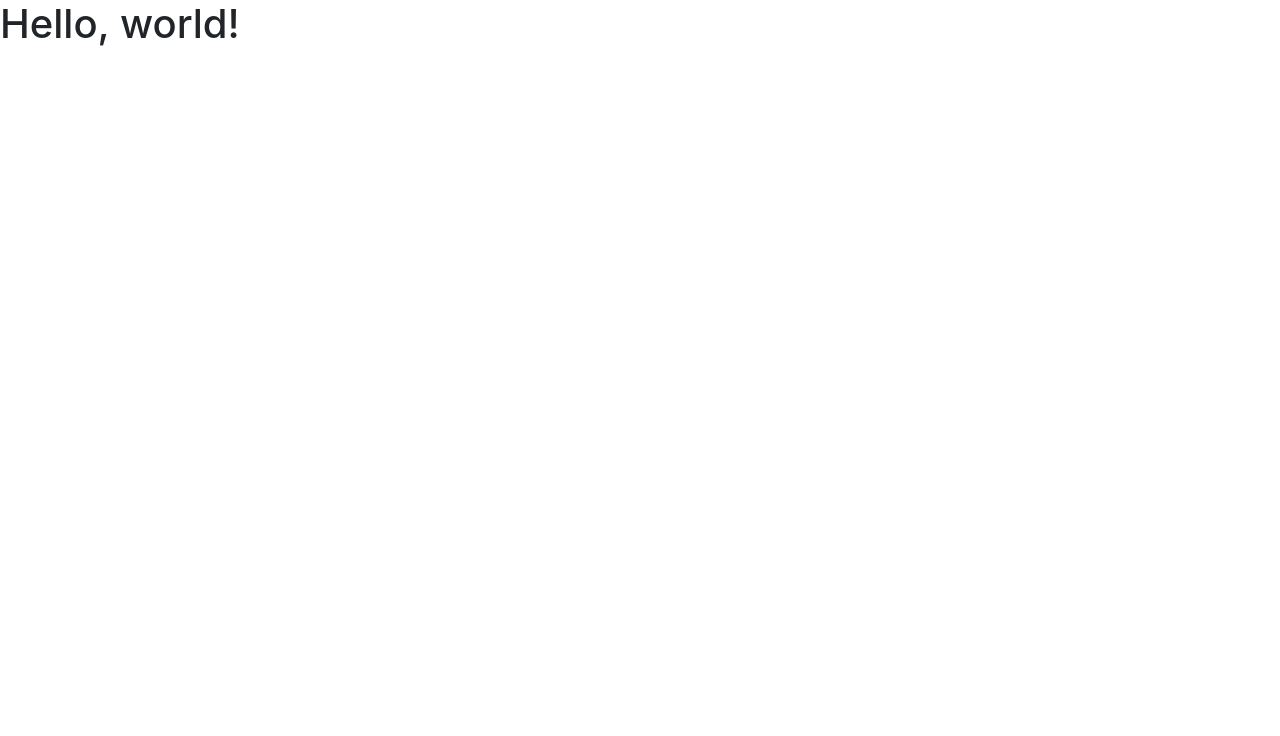
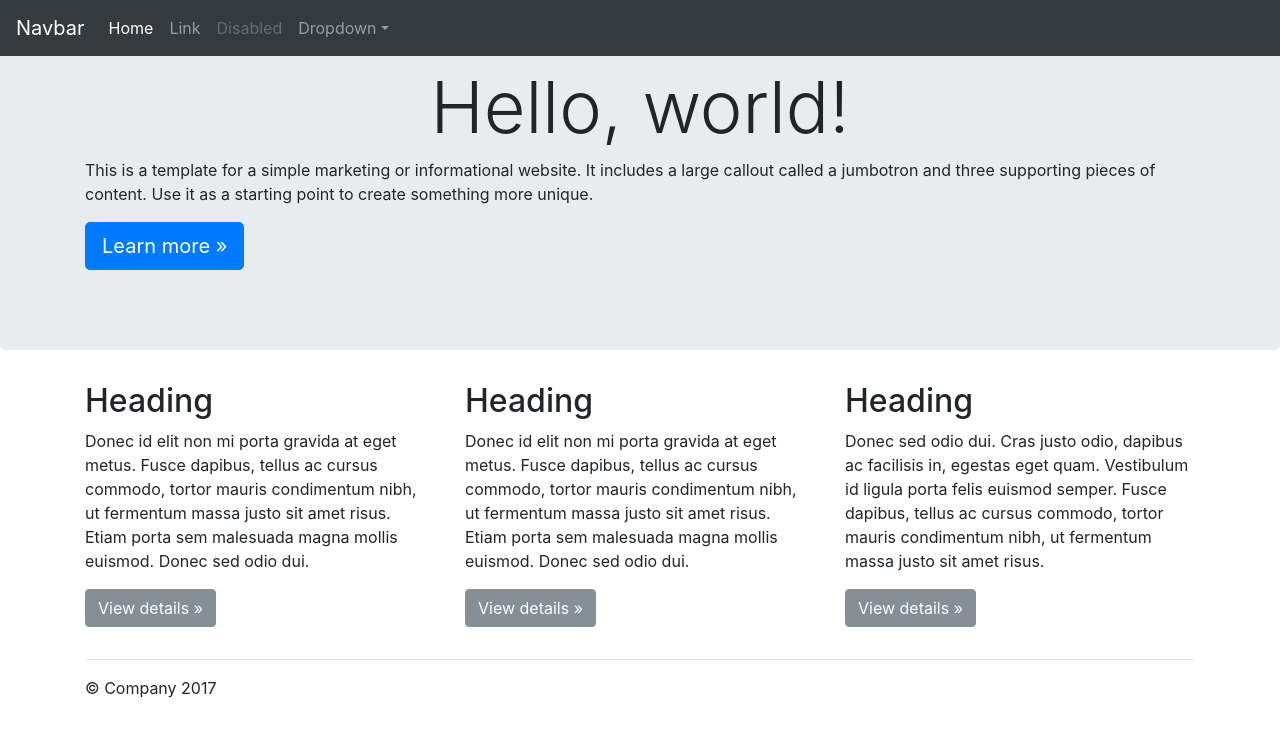
Before and after one commit to xabertum/rud_rock_radio_web, a plain HTML site: page index.html in a window 1280 px wide. Drawn offline with nearby package versions, Linux system fonts and the light colour scheme; files that its build step writes are made by us from their sources.

Commit message:
Initial commit

```diff
--- /dev/null
+++ b/css/index.css
@@ -0,0 +1,3 @@
+h1 {
+    text-align: center;
+}
--- a/index.html
+++ b/index.html
@@ -1,21 +1,104 @@
+
 <!doctype html>
 <html lang="en">
   <head>
-    <title>Hello, world!</title>
-    <!-- Required meta tags -->
     <meta charset="utf-8">
     <meta name="viewport" content="width=device-width, initial-scale=1, shrink-to-fit=no">
+    <meta name="description" content="">
+    <meta name="author" content="">
+    <link rel="icon" href="../../../../favicon.ico">
 
-    <!-- Bootstrap CSS -->
-    <link rel="stylesheet" href="https://maxcdn.bootstrapcdn.com/bootstrap/4.0.0-beta.2/css/bootstrap.min.css" integrity="sha384-PsH8R72JQ3SOdhVi3uxftmaW6Vc51MKb0q5P2rRUpPvrszuE4W1povHYgTpBfshb" crossorigin="anonymous">
-  </head>
-  <body>
-    <h1>Hello, world!</h1>
+    <title>Jumbotron Template for Bootstrap</title>
 
-    <!-- Optional JavaScript -->
-    <!-- jQuery first, then Popper.js, then Bootstrap JS -->
+    <!-- Bootstrap core CSS -->
+    <link href="/css/bootstrap.min.css" rel="stylesheet">
+
+    <!-- Custom styles for this template -->
+    <link href="index.css" rel="stylesheet">
+</head>
+
+<body>
+
+    <nav class="navbar navbar-expand-md navbar-dark fixed-top bg-dark">
+        <a class="navbar-brand" href="#">Navbar</a>
+        <button class="navbar-toggler" type="button" data-toggle="collapse" data-target="#navbarsExampleDefault" aria-controls="navbarsExampleDefault" aria-expanded="false" aria-label="Toggle navigation">
+        <span class="navbar-toggler-icon"></span>
+      </button>
+
+        <div class="collapse navbar-collapse" id="navbarsExampleDefault">
+            <ul class="navbar-nav mr-auto">
+                <li class="nav-item active">
+                    <a class="nav-link" href="#">Home <span class="sr-only">(current)</span></a>
+                </li>
+                <li class="nav-item">
+                    <a class="nav-link" href="#">Link</a>
+                </li>
+                <li class="nav-item">
+                    <a class="nav-link disabled" href="#">Disabled</a>
+                </li>
+                <li class="nav-item dropdown">
+                    <a class="nav-link dropdown-toggle" href="http://example.com" id="dropdown01" data-toggle="dropdown" aria-haspopup="true" aria-expanded="false">Dropdown</a>
+                    <div class="dropdown-menu" aria-labelledby="dropdown01">
+                        <a class="dropdown-item" href="#">Action</a>
+                        <a class="dropdown-item" href="#">Another action</a>
+                        <a class="dropdown-item" href="#">Something else here</a>
+                    </div>
+                </li>
+            </ul>
+
+        </div>
+    </nav>
+
+    <main role="main">
+
+        <!-- Main jumbotron for a primary marketing message or call to action -->
+        <div class="jumbotron">
+            <div class="container">
+                <h1 class="display-3">Hello, world!</h1>
+                <p>This is a template for a simple marketing or informational website. It includes a large callout called a jumbotron and three supporting pieces of content. Use it as a starting point to create something more unique.</p>
+                <p><a class="btn btn-primary btn-lg" href="#" role="button">Learn more &raquo;</a></p>
+            </div>
+        </div>
+
+        <div class="container">
+            <!-- Example row of columns -->
+            <div class="row">
+                <div class="col-md-4">
+                    <h2>Heading</h2>
+                    <p>Donec id elit non mi porta gravida at eget metus. Fusce dapibus, tellus ac cursus commodo, tortor mauris condimentum nibh, ut fermentum massa justo sit amet risus. Etiam porta sem malesuada magna mollis euismod. Donec sed odio dui. </p>
+                    <p><a class="btn btn-secondary" href="#" role="button">View details &raquo;</a></p>
+                </div>
+                <div class="col-md-4">
+                    <h2>Heading</h2>
+                    <p>Donec id elit non mi porta gravida at eget metus. Fusce dapibus, tellus ac cursus commodo, tortor mauris condimentum nibh, ut fermentum massa justo sit amet risus. Etiam porta sem malesuada magna mollis euismod. Donec sed odio dui. </p>
+                    <p><a class="btn btn-secondary" href="#" role="button">View details &raquo;</a></p>
+                </div>
+                <div class="col-md-4">
+                    <h2>Heading</h2>
+                    <p>Donec sed odio dui. Cras justo odio, dapibus ac facilisis in, egestas eget quam. Vestibulum id ligula porta felis euismod semper. Fusce dapibus, tellus ac cursus commodo, tortor mauris condimentum nibh, ut fermentum massa justo sit amet risus.</p>
+                    <p><a class="btn btn-secondary" href="#" role="button">View details &raquo;</a></p>
+                </div>
+            </div>
+
+            <hr>
+
+        </div>
+        <!-- /container -->
+
+    </main>
+
+    <footer class="container">
+        <p>&copy; Company 2017</p>
+    </footer>
+
+    <!-- Bootstrap core JavaScript
+    ================================================== -->
+    <!-- Placed at the end of the document so the pages load faster -->
     <script src="https://code.jquery.com/jquery-3.2.1.slim.min.js" integrity="sha384-KJ3o2DKtIkvYIK3UENzmM7KCkRr/rE9/Qpg6aAZGJwFDMVNA/GpGFF93hXpG5KkN" crossorigin="anonymous"></script>
-    <script src="https://cdnjs.cloudflare.com/ajax/libs/popper.js/1.12.3/umd/popper.min.js" integrity="sha384-vFJXuSJphROIrBnz7yo7oB41mKfc8JzQZiCq4NCceLEaO4IHwicKwpJf9c9IpFgh" crossorigin="anonymous"></script>
-    <script src="https://maxcdn.bootstrapcdn.com/bootstrap/4.0.0-beta.2/js/bootstrap.min.js" integrity="sha384-alpBpkh1PFOepccYVYDB4do5UnbKysX5WZXm3XxPqe5iKTfUKjNkCk9SaVuEZflJ" crossorigin="anonymous"></script>
-  </body>
+    <script>
+        window.jQuery || document.write('<script src="../../../../assets/js/vendor/jquery.min.js"><\/script>')
+    </script>
+    <script src="/js/vendor/popper.min.js"></script>
+    <script src="/js/bootstrap.min.js"></script>
+</body>
 </html>
```
